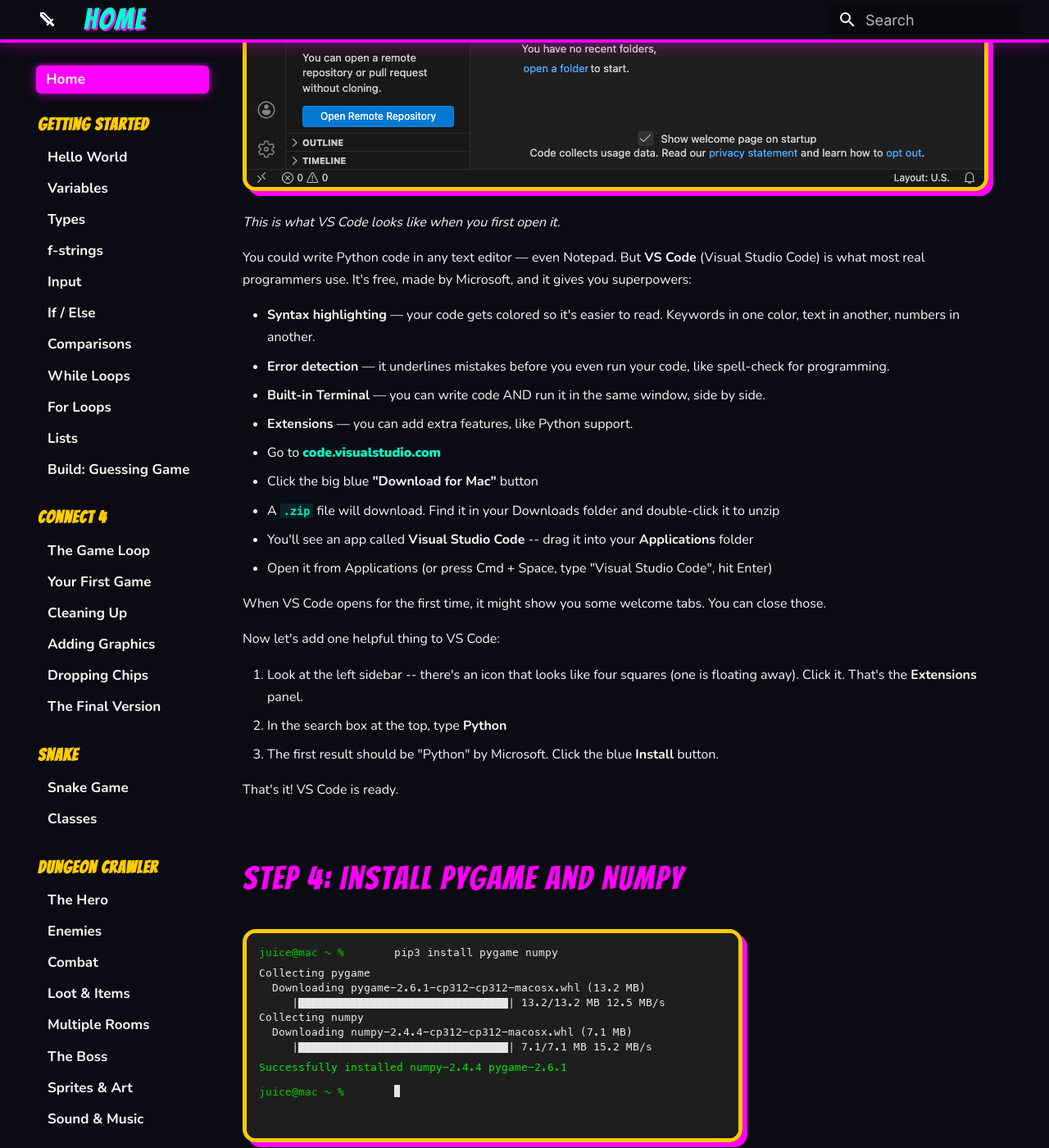
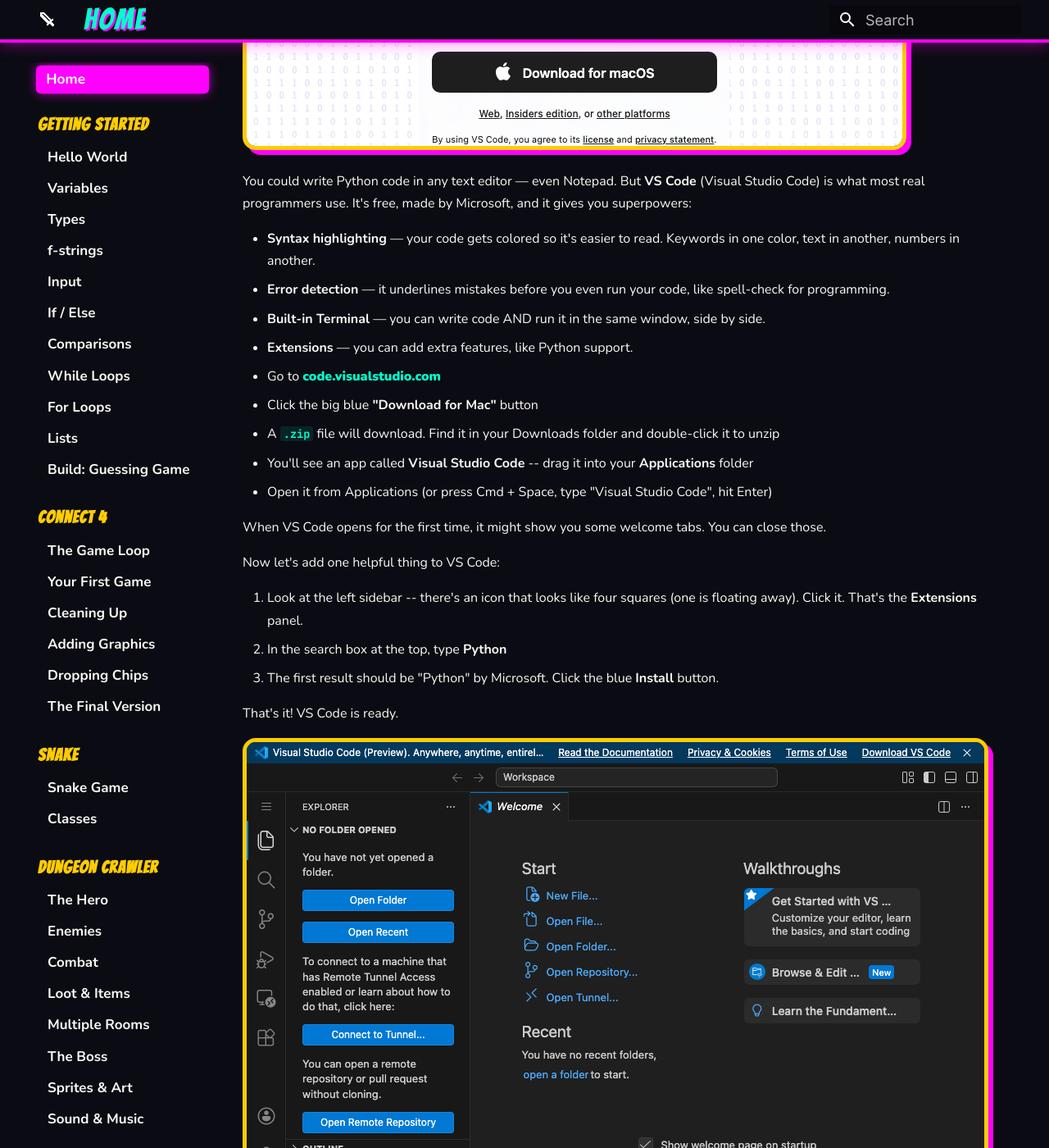
Before and after one commit to agentjuice/roberts-coding-course, an MkDocs documentation site: the page built from docs/index.md, in a window 1280 px wide and 1400 px high, scrolled down 4447 px. Shown: the whole window at 82% size. Built offline with MkDocs 1.6.1 and Material for MkDocs 9.7.7, drawn with Linux system fonts in a browser that asks for light colours; some of the changed text lies outside the part shown.

Commit message:
Move VS Code screenshots: download page first, app screenshot after install

```diff
--- a/docs/index.md
+++ b/docs/index.md
@@ -79,9 +79,7 @@
 
 ### Step 3: Install VS Code
 
-![VS Code when you first open it](images/setup_vscode_app.png)
-
-*This is what VS Code looks like when you first open it.*
+![VS Code download page](images/setup_vscode_download.png)
 
 You could write Python code in any text editor — even Notepad. But **VS Code** (Visual Studio Code) is what most real programmers use. It's free, made by Microsoft, and it gives you superpowers:
 
@@ -105,6 +103,10 @@
 3. The first result should be "Python" by Microsoft. Click the blue **Install** button.
 
 That's it! VS Code is ready.
+
+![VS Code when you first open it](images/setup_vscode_app.png)
+
+*This is what VS Code looks like once it's installed and open.*
 
 ### Step 4: Install Pygame and NumPy
 
```
